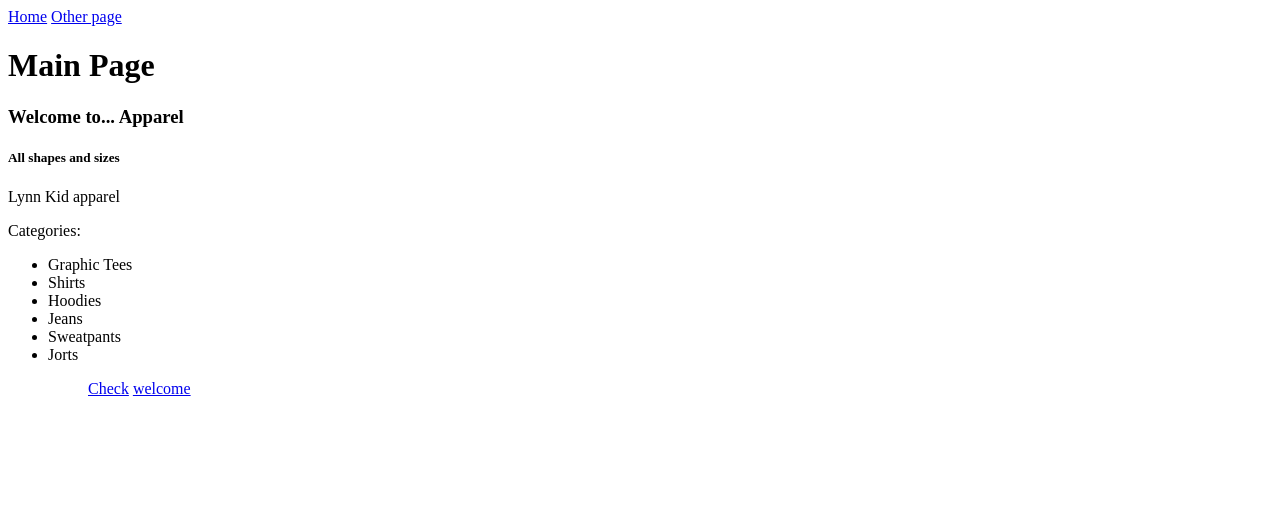
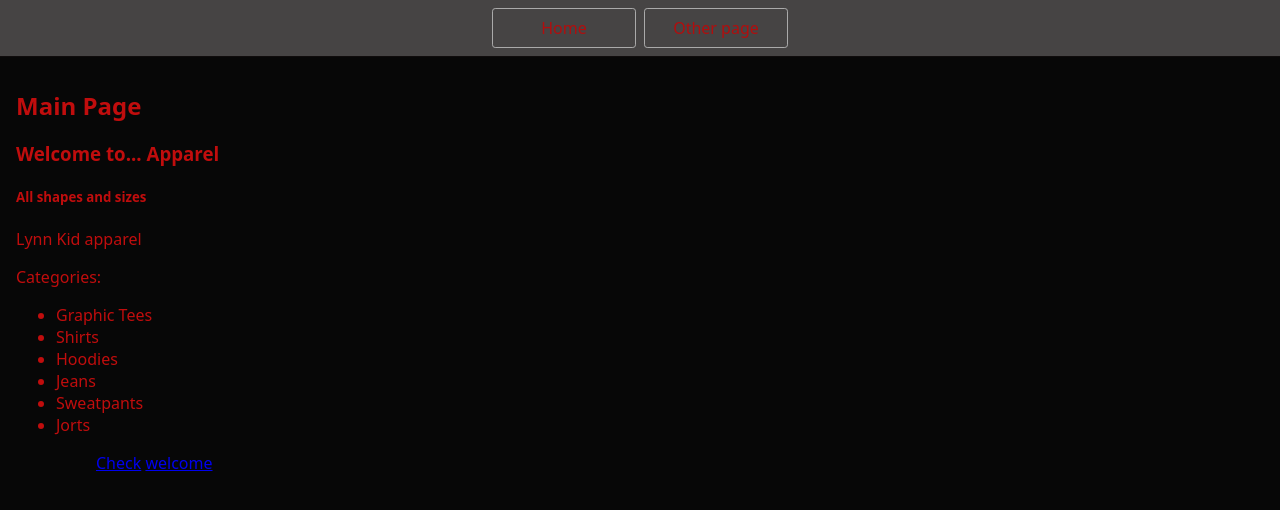
Before and after one commit to GlennieU/Statice-CPS140-Website, a website: page index.html in a window 1280 px wide. Drawn offline with Linux system fonts and the light colour scheme.

Commit message:
more soon

```diff
--- a/index.html
+++ b/index.html
@@ -8,12 +8,12 @@
       Need a visual blank slate?
       Remove all code in `styles.css`!
     -->
-    <link rel="stylesheet" href="styles.scss" />
+    <link rel="stylesheet" href="styles.css" />
     <script type="module" src="script.js"></script>
   </head>
   <body>
     <nav>
-      <a href="/" aria-current='page'>Home</a>
+      <a href="/" aria-current='Page'>Home</a>
       <a href="./Pages/new/page2.html">Other page</a>
     </nav>
     <main>
--- a/styles.css
+++ b/styles.css
@@ -5,8 +5,8 @@
 body {
   margin: 0;
   font-family: system-ui, sans-serif;
-  color: rgb(66, 6, 6);
-  background-color: rgb(104, 98, 98)
+  color: rgb(192, 13, 13);
+  background-color: rgb(7, 7, 7)
 }
 
 nav {
@@ -17,7 +17,7 @@ nav {
   padding: 0.5rem;
   gap: 0.5rem;
   border-bottom: solid 1px #0f0c0c;
-  background-color: #eee;
+  background-color:  #464444;
 }
 
 nav a {
@@ -28,12 +28,12 @@ nav a {
   border: solid 1px #aaa;
   text-align: center;
   text-decoration: none;
-  color: #555;
+  color: #b10e0e;
 }
 
 nav a[aria-current='page'] {
   color: #160f0f;
-  background-color: #d4d4d4;
+  background-color: #550404;
 }
 
 main {
```
Also changed, not shown: Pages/new/page2.html (+2 -1 lines).
